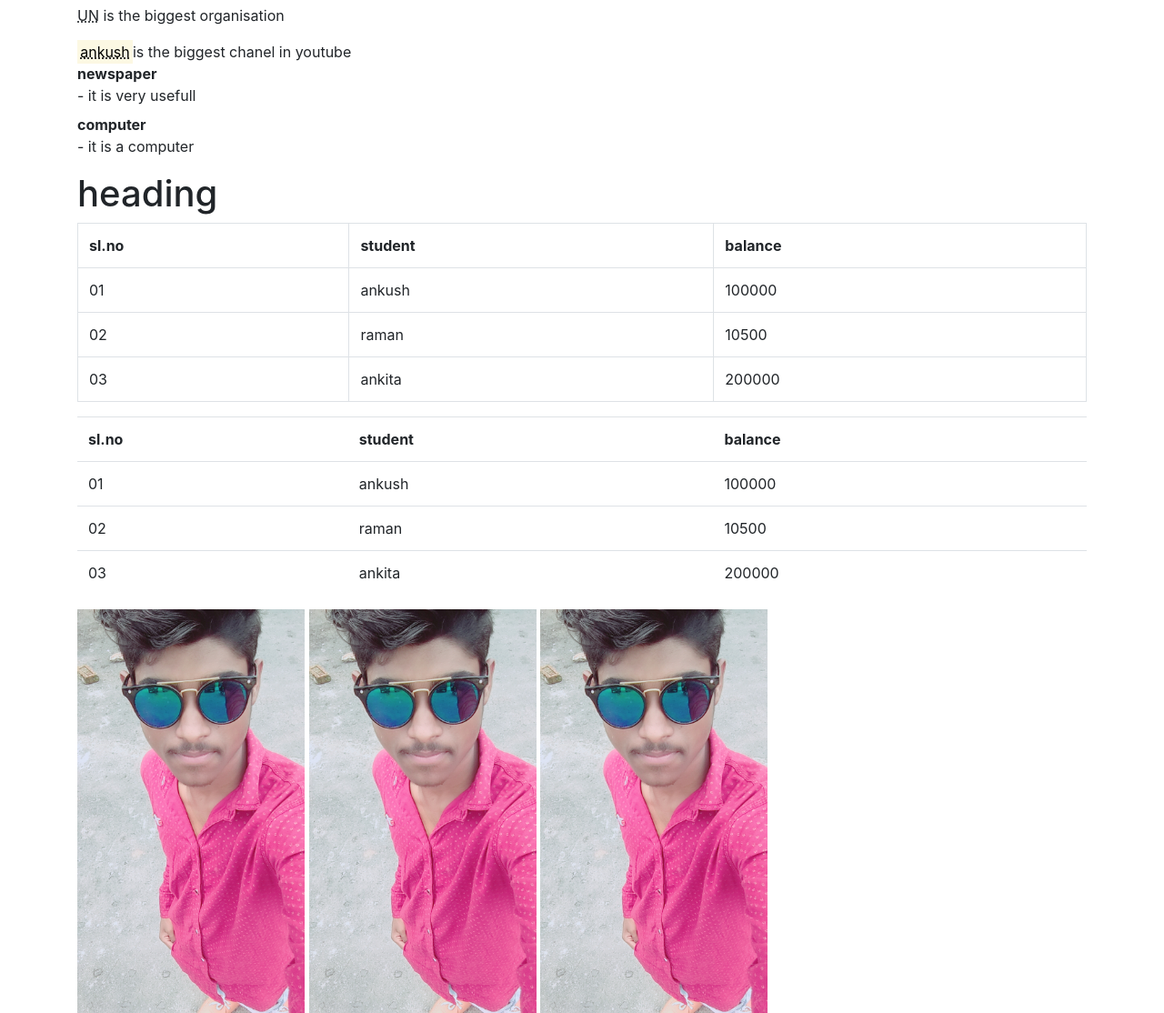
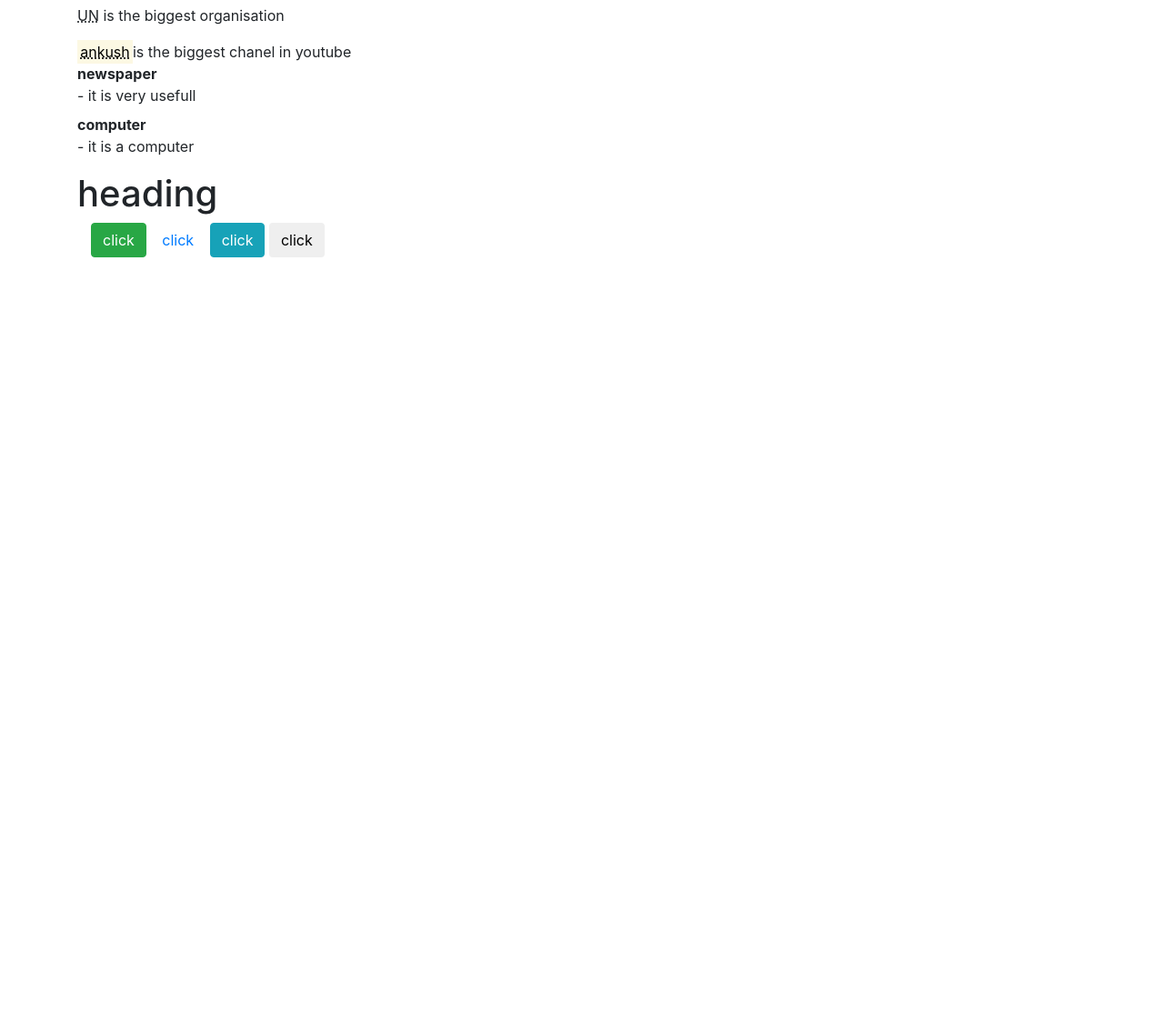
Before and after one commit to ankushbanik1/bootstrap-tutortial, a plain HTML site: page bootsrap/index.html in a window 1280 px wide. Shown: the part 622-1736 px from the top of the page at 91% size. After the commit the page ends 905 px from the top, so only its background shows below. Drawn offline with Linux system fonts and the light colour scheme.

Commit message:
add button

```diff
--- a/bootsrap/index.html
+++ b/bootsrap/index.html
@@ -130,7 +130,7 @@ Download the map file for the jQuery 3.3.1 slim build
 
 
 
-    </div>
+  <!--  </div>
 
 
     <div class=" table-responsive container">
@@ -190,20 +190,12 @@ Download the map file for the jQuery 3.3.1 slim build
 
 
 
-
-
-
-
-
-
-
-    </div>
-    <div class=" container">
-
-        <img src="ankush.jpg" class=" img-thambnail" width="250px" >
-        <img src="ankush.jpg" class=" img-rounded" width="250px" >
-        <img src="ankush.jpg" class="img-responsive" width="250px" >
-    </div>
-
+-->
+<div class="container">
+<button class="btn btn-success">click</button>
+<button class="btn btn-link">click</button>
+<button class="btn btn-info">click</button>
+<button class="btn btn-worning">click</button>
+</div>
     </body>
 </html>
```
